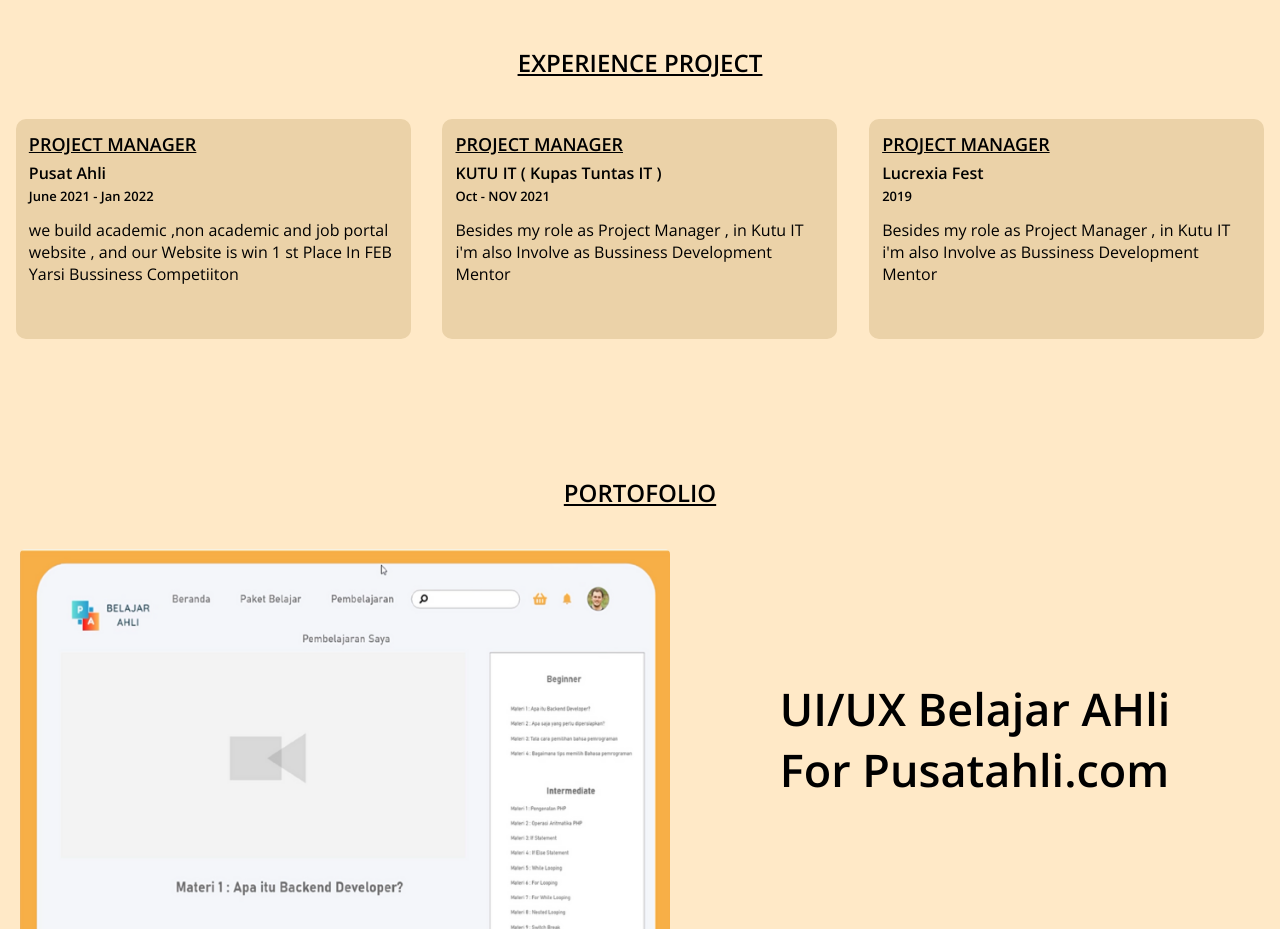
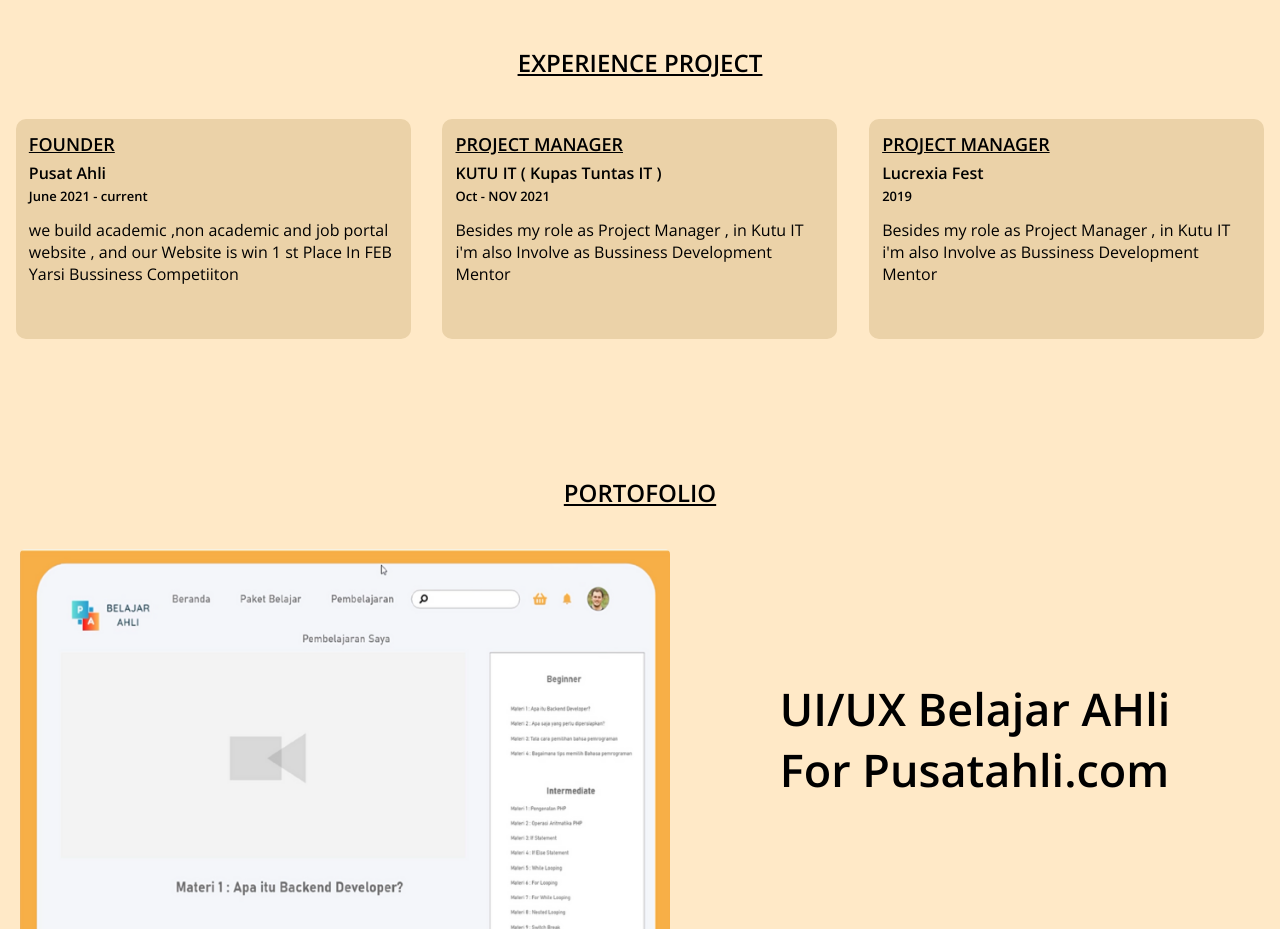
Before and after one commit to casperwein/web-portofolio-en, a plain HTML site: page index.html in a window 1280 px wide. Shown: the part 1700-2629 px from the top of the page. Drawn offline with nearby package versions, Linux system fonts and the light colour scheme.

Commit message:
add portofolio content

```diff
--- a/index.html
+++ b/index.html
@@ -124,8 +124,8 @@
             </div>
             <div class="experienceslist">
                 <div class="experience">
-                    <h3>PROJECT MANAGER</h3>
-                    <h4>Pusat Ahli <br> <span>June 2021 - Jan 2022</span></h4>
+                    <h3>FOUNDER</h3>
+                    <h4>Pusat Ahli <br> <span>June 2021 - current</span></h4>
                     <p>we build academic ,non academic and job portal website , and our Website is win 1 st Place In FEB Yarsi Bussiness Competiiton</p>
                 </div>
                 <div class="experience">
```
